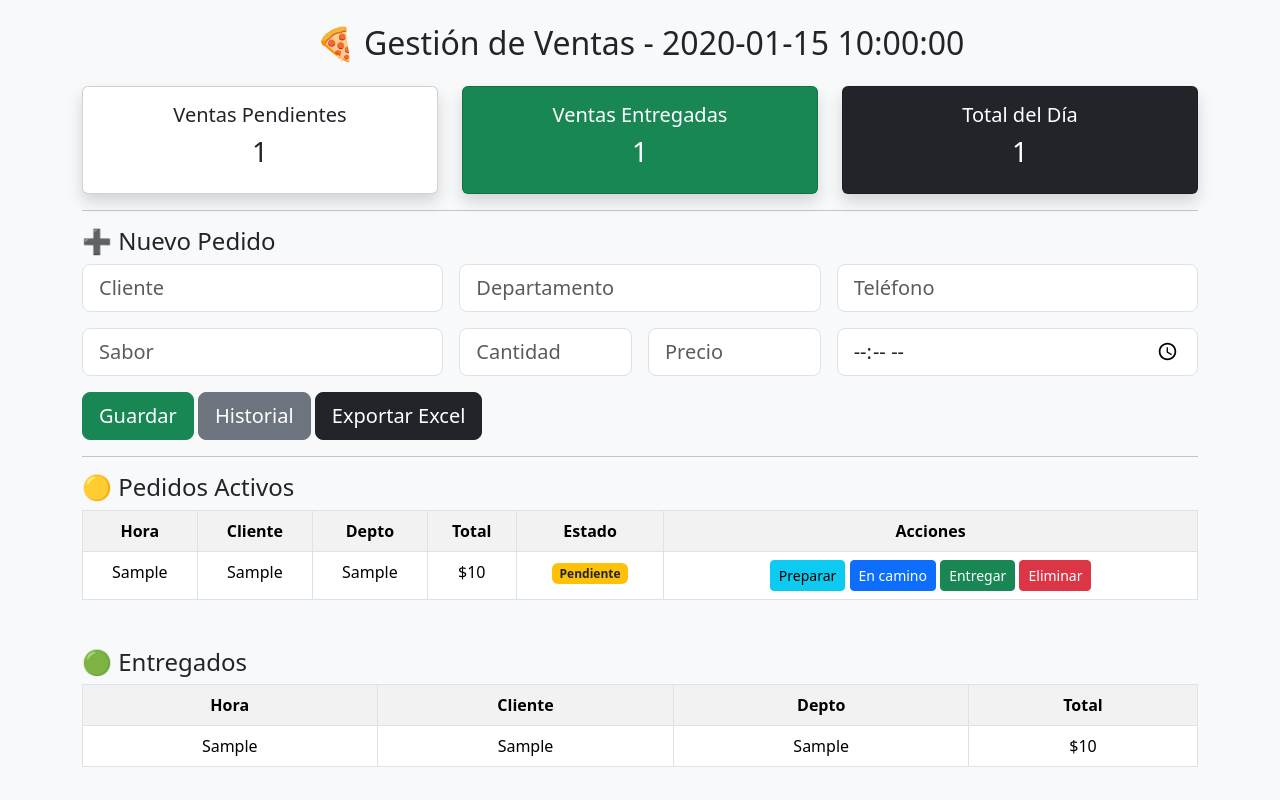
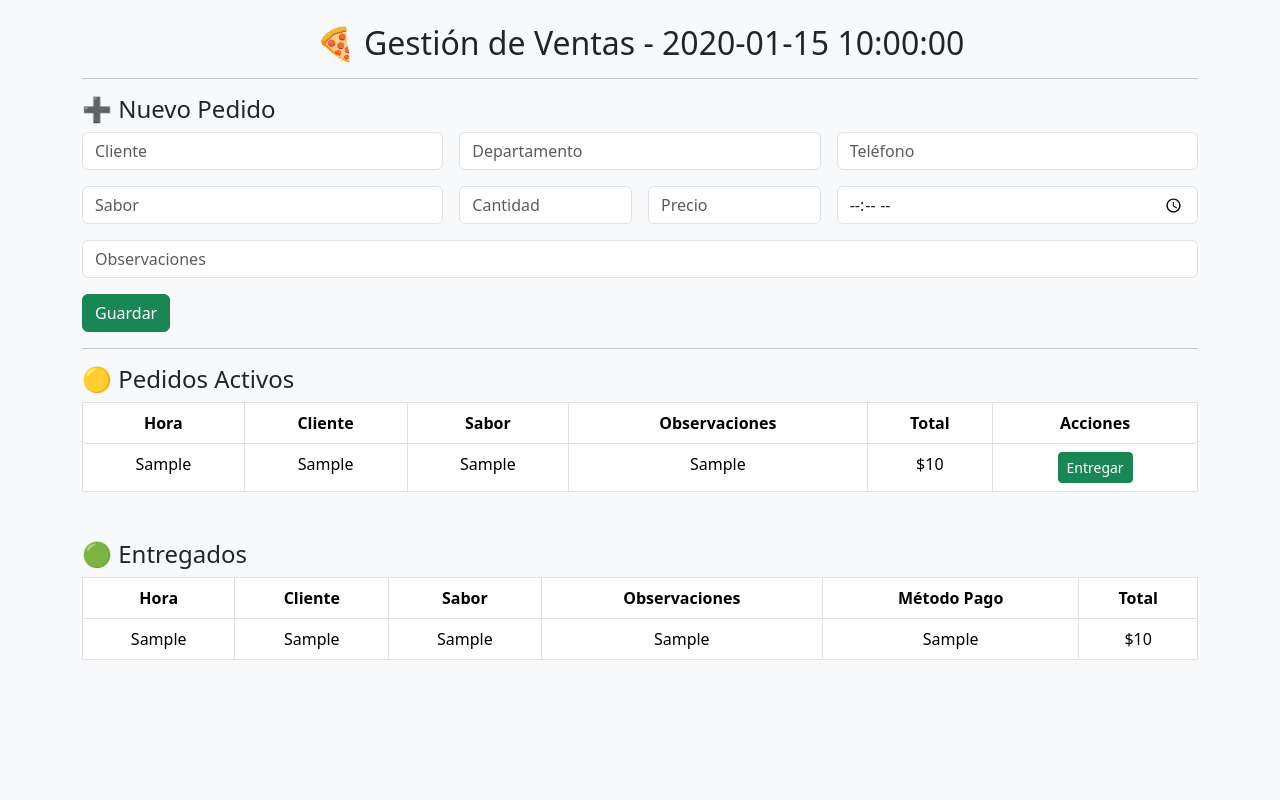
Before and after one commit to psvacg0035-art/gestor_pizzas, a Flask app: template templates/index.html in a window 1280 px wide. Run offline with Flask 3, Linux system fonts and the light colour scheme; tables that the repository leaves empty hold one stand-in row (values such as "Sample post"); the template is opened without the code that fills it: values that come from a table or form of the project are taken from there, most other values are stand-ins (such as "Sample title", 1, 10 or a date in 2020).

Commit message:
mejoras pago y observaciones

```diff
--- a/app.py
+++ b/app.py
@@ -5,11 +5,9 @@ from datetime import datetime
 import locale
 import os
 
-# Configurar moneda chilena
 locale.setlocale(locale.LC_ALL, '')
 
 app = Flask(__name__)
-import os
 
 if os.environ.get("DATABASE_URL"):
     app.config['SQLALCHEMY_DATABASE_URI'] = os.environ.get("DATABASE_URL")
@@ -31,6 +29,9 @@ class Pedido(db.Model):
     hora_entrega = db.Column(db.String(10))
     estado = db.Column(db.String(50))
     fecha = db.Column(db.String(20))
+
+    observaciones = db.Column(db.String(300))
+    metodo_pago = db.Column(db.String(50))
 
 with app.app_context():
     db.create_all()
@@ -55,9 +56,7 @@ def index():
 
     total_pizzas = sum(p.cantidad for p in pedidos_activos)
     total_dia = sum(p.total for p in pedidos_activos)
-
     total_entregado = sum(p.total for p in pedidos_entregados)
-
     total_general = total_dia + total_entregado
 
     return render_template("index.html",
@@ -74,32 +73,35 @@ def agregar():
 
     fecha_hoy = datetime.now().strftime("%Y-%m-%d")
 
-    cliente = request.form["cliente"]
-    departamento = request.form["departamento"]
-    telefono = request.form["telefono"]
-    sabor = request.form["sabor"]
-    cantidad = int(request.form["cantidad"])
-    precio = int(request.form["precio"])
-    hora = request.form["hora"]
-
-    total = cantidad * precio
-
     nuevo_pedido = Pedido(
-        cliente=cliente,
-        departamento=departamento,
-        telefono=telefono,
-        sabor=sabor,
-        cantidad=cantidad,
-        precio=precio,
-        total=total,
-        hora_entrega=hora,
+        cliente=request.form["cliente"],
+        departamento=request.form["departamento"],
+        telefono=request.form["telefono"],
+        sabor=request.form["sabor"],
+        cantidad=int(request.form["cantidad"]),
+        precio=int(request.form["precio"]),
+        total=int(request.form["cantidad"]) * int(request.form["precio"]),
+        hora_entrega=request.form["hora"],
         estado="Pendiente",
-        fecha=fecha_hoy
+        fecha=fecha_hoy,
+        observaciones=request.form.get("observaciones"),
+        metodo_pago=""
     )
 
     db.session.add(nuevo_pedido)
     db.session.commit()
 
+    return redirect("/")
+
+@app.route("/entregar/<int:id>")
+def entregar(id):
+    pedido = Pedido.query.get(id)
+
+    metodo = request.args.get("metodo")
+    pedido.metodo_pago = metodo
+    pedido.estado = "Entregado"
+
+    db.session.commit()
     return redirect("/")
 
 @app.route("/cambiar_estado/<int:id>/<estado>")
@@ -120,7 +122,6 @@ def eliminar(id):
 def historial():
 
     fecha = request.args.get("fecha")
-
     pedidos = []
     total = 0
 
@@ -151,7 +152,9 @@ def exportar():
             "Precio": p.precio,
             "Total": p.total,
             "Hora Entrega": p.hora_entrega,
-            "Estado": p.estado
+            "Estado": p.estado,
+            "Observaciones": p.observaciones,
+            "Método Pago": p.metodo_pago
         })
 
     df = pd.DataFrame(data)
--- a/templates/index.html
+++ b/templates/index.html
@@ -12,27 +12,6 @@
 
 <h2 class="text-center">🍕 Gestión de Ventas - {{ fecha_hoy }}</h2>
 
-<div class="row text-center mt-4">
-    <div class="col-md-4">
-        <div class="card shadow p-3">
-            <h5>Ventas Pendientes</h5>
-            <h3>{{ total_dia }}</h3>
-        </div>
-    </div>
-    <div class="col-md-4">
-        <div class="card shadow p-3 bg-success text-white">
-            <h5>Ventas Entregadas</h5>
-            <h3>{{ total_entregado }}</h3>
-        </div>
-    </div>
-    <div class="col-md-4">
-        <div class="card shadow p-3 bg-dark text-white">
-            <h5>Total del Día</h5>
-            <h3>{{ total_general }}</h3>
-        </div>
-    </div>
-</div>
-
 <hr>
 
 <h4>➕ Nuevo Pedido</h4>
@@ -40,37 +19,39 @@
 <form action="/agregar" method="POST" class="row g-3">
 
 <div class="col-md-4">
-<input class="form-control form-control-lg" name="cliente" placeholder="Cliente" required>
+<input class="form-control" name="cliente" placeholder="Cliente" required>
 </div>
 
 <div class="col-md-4">
-<input class="form-control form-control-lg" name="departamento" placeholder="Departamento" required>
+<input class="form-control" name="departamento" placeholder="Departamento" required>
 </div>
 
 <div class="col-md-4">
-<input class="form-control form-control-lg" name="telefono" placeholder="Teléfono">
+<input class="form-control" name="telefono" placeholder="Teléfono">
 </div>
 
 <div class="col-md-4">
-<input class="form-control form-control-lg" name="sabor" placeholder="Sabor" required>
+<input class="form-control" name="sabor" placeholder="Sabor" required>
 </div>
 
 <div class="col-md-2">
-<input class="form-control form-control-lg" type="number" name="cantidad" placeholder="Cantidad" required>
+<input class="form-control" type="number" name="cantidad" placeholder="Cantidad" required>
 </div>
 
 <div class="col-md-2">
-<input class="form-control form-control-lg" type="number" name="precio" placeholder="Precio" required>
+<input class="form-control" type="number" name="precio" placeholder="Precio" required>
 </div>
 
 <div class="col-md-4">
-<input class="form-control form-control-lg" type="time" name="hora" required>
+<input class="form-control" type="time" name="hora" required>
+</div>
+
+<div class="col-md-12">
+<input class="form-control" name="observaciones" placeholder="Observaciones">
 </div>
 
 <div class="col-12">
-<button class="btn btn-success btn-lg">Guardar</button>
-<a href="/historial" class="btn btn-secondary btn-lg">Historial</a>
-<a href="/exportar" class="btn btn-dark btn-lg">Exportar Excel</a>
+<button class="btn btn-success">Guardar</button>
 </div>
 
 </form>
@@ -79,13 +60,13 @@
 
 <h4>🟡 Pedidos Activos</h4>
 
-<table class="table table-bordered table-striped text-center">
+<table class="table table-bordered text-center">
 <tr>
 <th>Hora</th>
 <th>Cliente</th>
-<th>Depto</th>
+<th>Sabor</th>
+<th>Observaciones</th>
 <th>Total</th>
-<th>Estado</th>
 <th>Acciones</th>
 </tr>
 
@@ -93,38 +74,13 @@
 <tr>
 <td>{{ p.hora_entrega }}</td>
 <td>{{ p.cliente }}</td>
-<td>{{ p.departamento }}</td>
+<td>{{ p.sabor }}</td>
+<td>{{ p.observaciones }}</td>
 <td>${{ "{:,.0f}".format(p.total).replace(",", ".") }}</td>
-
 <td>
-{% if p.estado == "Pendiente" %}
-<span class="badge bg-warning text-dark">Pendiente</span>
-{% elif p.estado == "En preparación" %}
-<span class="badge bg-info text-dark">En preparación</span>
-{% elif p.estado == "En camino" %}
-<span class="badge bg-primary">En camino</span>
-{% endif %}
-</td>
-
-<td>
-{% if p.estado != "En preparación" %}
-<a href="/cambiar_estado/{{ p.id }}/En preparación" class="btn btn-info btn-sm">Preparar</a>
-{% endif %}
-
-{% if p.estado != "En camino" %}
-<a href="/cambiar_estado/{{ p.id }}/En camino" class="btn btn-primary btn-sm">En camino</a>
-{% endif %}
-
-{% if p.estado != "Entregado" %}
-<a href="/cambiar_estado/{{ p.id }}/Entregado" class="btn btn-success btn-sm">Entregar</a>
-{% endif %}
-
-<a href="/eliminar/{{ p.id }}"
-class="btn btn-danger btn-sm"
-onclick="return confirm('¿Seguro que quieres eliminar este pedido?')">
-Eliminar
-</a>
-
+<button onclick="mostrarPago({{ p.id }}, {{ p.total }})" class="btn btn-success btn-sm">
+Entregar
+</button>
 </td>
 </tr>
 {% endfor %}
@@ -132,11 +88,13 @@ Eliminar
 
 <h4 class="mt-5">🟢 Entregados</h4>
 
-<table class="table table-bordered table-striped text-center">
+<table class="table table-bordered text-center">
 <tr>
 <th>Hora</th>
 <th>Cliente</th>
-<th>Depto</th>
+<th>Sabor</th>
+<th>Observaciones</th>
+<th>Método Pago</th>
 <th>Total</th>
 </tr>
 
@@ -144,12 +102,67 @@ Eliminar
 <tr>
 <td>{{ p.hora_entrega }}</td>
 <td>{{ p.cliente }}</td>
-<td>{{ p.departamento }}</td>
+<td>{{ p.sabor }}</td>
+<td>{{ p.observaciones }}</td>
+<td>{{ p.metodo_pago }}</td>
 <td>${{ "{:,.0f}".format(p.total).replace(",", ".") }}</td>
 </tr>
 {% endfor %}
 </table>
 
 </div>
+
+<!-- MODAL -->
+<div class="modal" tabindex="-1" id="modalPago">
+  <div class="modal-dialog">
+    <div class="modal-content p-3">
+      <h5>Forma de Pago</h5>
+
+      <button class="btn btn-outline-success mb-2" onclick="seleccionarPago('Efectivo')">Efectivo</button>
+      <button class="btn btn-outline-primary mb-2" onclick="seleccionarPago('Transferencia')">Transferencia</button>
+
+      <div id="efectivoSection" style="display:none;">
+          <p>Total: $<span id="totalVenta"></span></p>
+          <input type="number" id="efectivoRecibido" class="form-control" placeholder="Efectivo recibido" oninput="calcularVuelto()">
+          <p class="mt-2">Vuelto: $<span id="vuelto"></span></p>
+      </div>
+
+      <button class="btn btn-success mt-3" onclick="confirmarEntrega()">Confirmar</button>
+    </div>
+  </div>
+</div>
+
+<script>
+let pedidoActual = null;
+let totalActual = 0;
+let metodoSeleccionado = "";
+
+function mostrarPago(id, total) {
+    pedidoActual = id;
+    totalActual = total;
+    document.getElementById("totalVenta").innerText = total;
+    document.getElementById("modalPago").style.display = "block";
+}
+
+function seleccionarPago(metodo) {
+    metodoSeleccionado = metodo;
+    if (metodo === "Efectivo") {
+        document.getElementById("efectivoSection").style.display = "block";
+    } else {
+        document.getElementById("efectivoSection").style.display = "none";
+    }
+}
+
+function calcularVuelto() {
+    let recibido = document.getElementById("efectivoRecibido").value;
+    let vuelto = recibido - totalActual;
+    document.getElementById("vuelto").innerText = vuelto >= 0 ? vuelto : 0;
+}
+
+function confirmarEntrega() {
+    window.location.href = "/entregar/" + pedidoActual + "?metodo=" + metodoSeleccionado;
+}
+</script>
+
 </body>
 </html>
```
